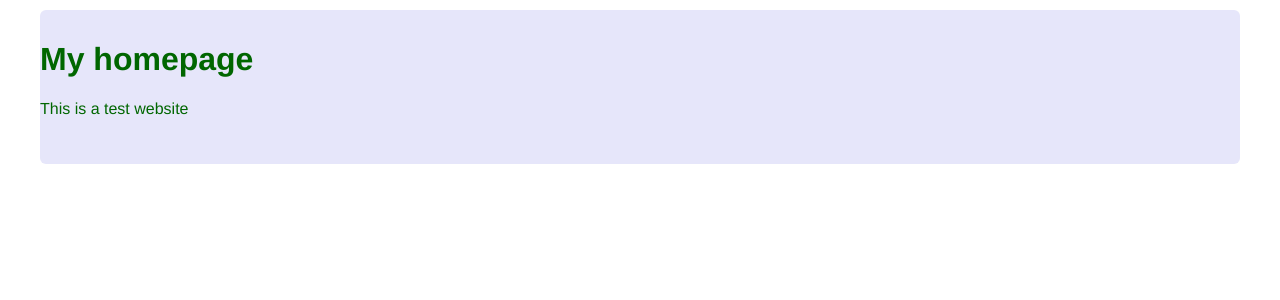
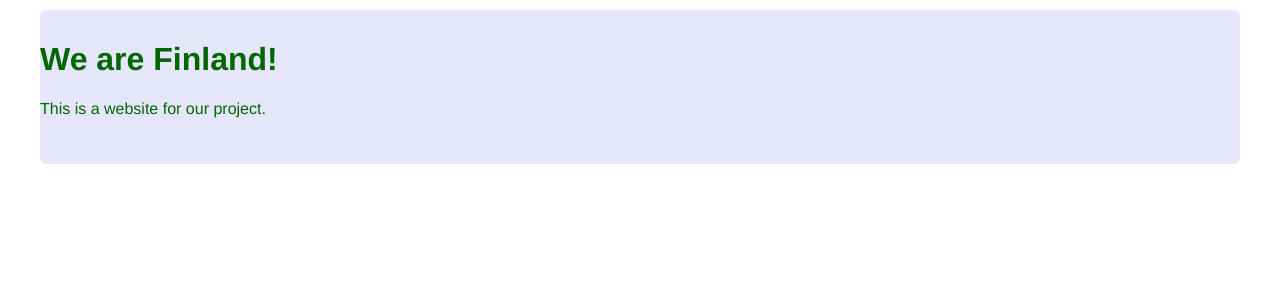
Before and after one commit to Kiarostami/We-Are-Oulu, a Flask app: template Website/templates/home.html in a window 1280 px wide. Shown: the part 35-335 px from the top of the page. Run offline with Flask 2, Linux system fonts and the light colour scheme; the template is opened without the code that fills it, so the values that code supplies are empty.

Commit message:
Update home.html

```diff
--- a/Website/templates/home.html
+++ b/Website/templates/home.html
@@ -1,7 +1,7 @@
 {%extends "layout.html"%}
 {% block content %}
 <div class="home">
-     <h1>My homepage</h1>
-     <p>This is a test website</p>
+     <h1>We are Finland!</h1>
+     <p>This is a website for our project.</p>
 <div>
 {%endblock%}
```
